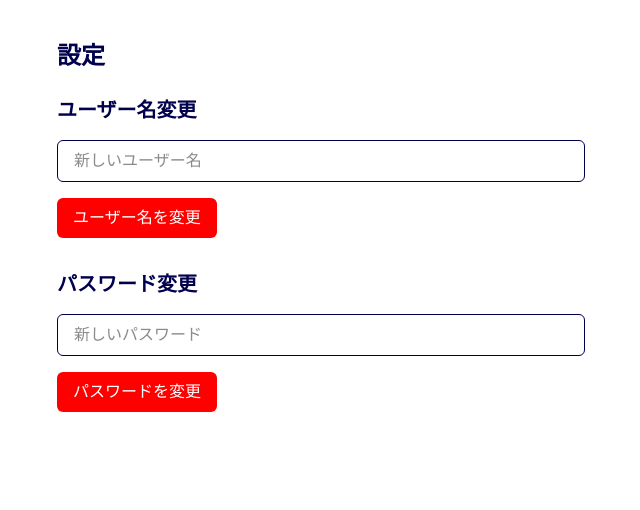
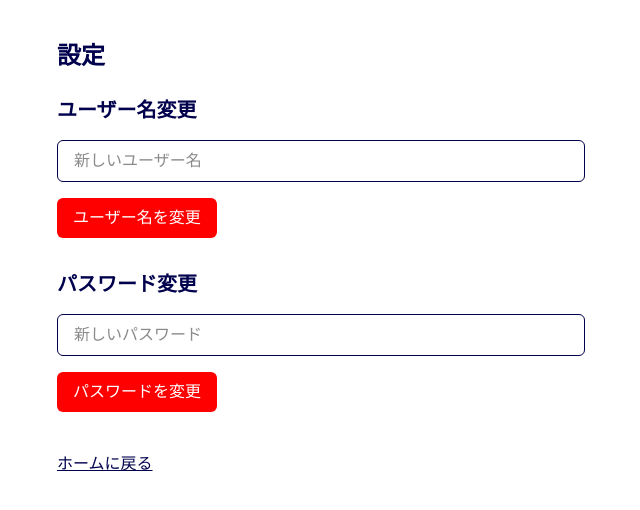
Before and after one commit to HosodaKeiji/dailytracks, a Next.js app in the folder frontend/: page /settings in a window 1280 px wide. Shown: the top 510 px of the page, without its empty margins (319-959 px from the left). Built offline with nearby package versions, Linux system fonts and the light colour scheme.

Commit message:
設定ページに戻るボタンの追加

```diff
--- a/frontend/src/app/settings/page.tsx
+++ b/frontend/src/app/settings/page.tsx
@@ -1,6 +1,10 @@
 'use client';
 import { useEffect, useState } from "react";
+import { useRouter } from "next/navigation";
+
 export default function SettingsPage() {
+    const router = useRouter();
+
     const [username, setUsername] = useState("");
     const [password, setPassword] = useState("");
     const [token, setToken] = useState<string | null>(null);
@@ -97,6 +101,16 @@ export default function SettingsPage() {
                     パスワードを変更
                 </button>
             </form>
+
+            {/* ホームに戻るボタン */}
+            <div className="mt-10">
+                <button
+                    onClick={() => router.push('/home')}
+                    className="text-[#00004d] underline hover:text-red-700 transition"
+                >
+                    ホームに戻る
+                </button>
+            </div>
         </div>
     );
 }
```
